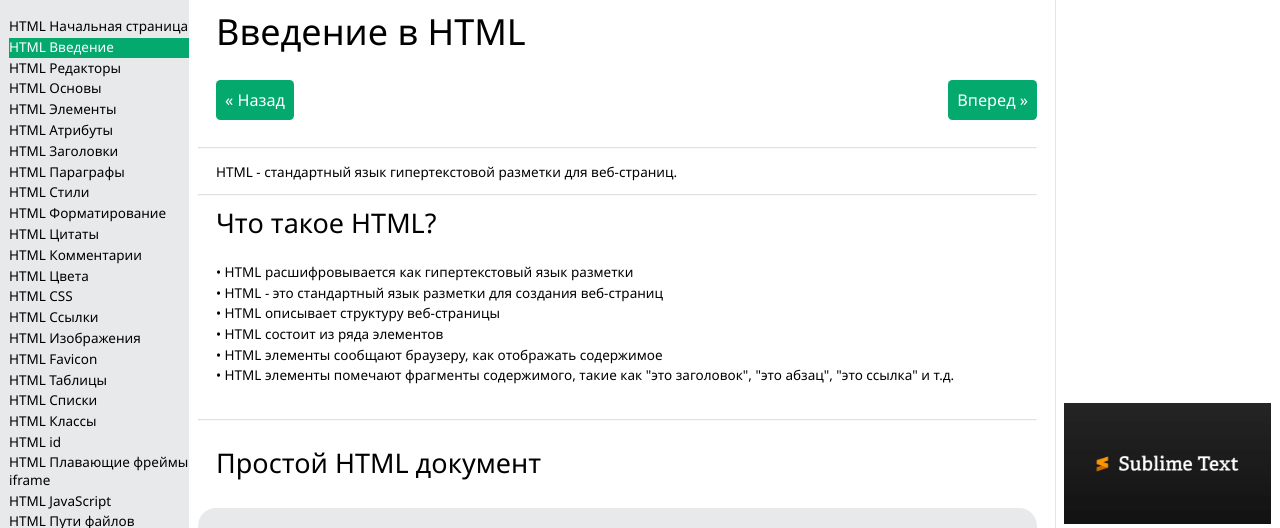
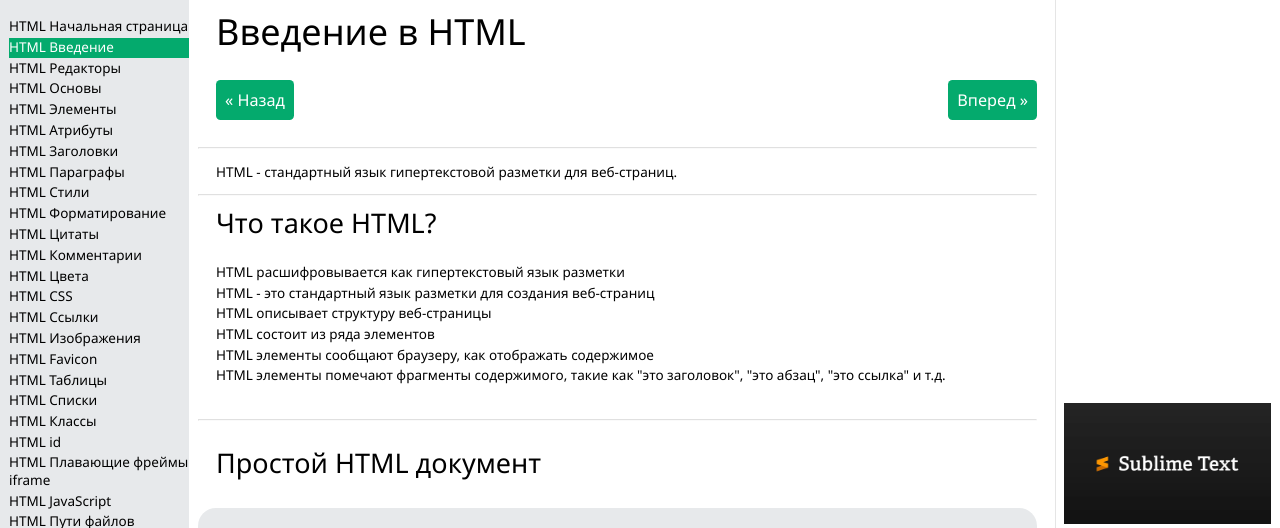
Before and after one commit to aminovOV/webdevschool, a plain HTML site: page html-introduction.html in a window 1280 px wide. Shown: the part 83-611 px from the top of the page. Drawn offline with Linux system fonts and the light colour scheme; a script that the page names is missing.

Commit message:
Update html-introduction.html

```diff
--- a/html-introduction.html
+++ b/html-introduction.html
@@ -124,12 +124,12 @@
 			<div class="what-is-html">
 				<h2 class="h2">Что такое HTML?</h2>
 				<br>
-				<p class="standart-paragraph">&bull; HTML расшифровывается как гипертекстовый язык разметки</p>
-				<p class="standart-paragraph">&bull; HTML - это стандартный язык разметки для создания веб-страниц</p>
-				<p class="standart-paragraph">&bull; HTML описывает структуру веб-страницы</p>
-				<p class="standart-paragraph">&bull; HTML состоит из ряда элементов</p>
-				<p class="standart-paragraph">&bull; HTML элементы сообщают браузеру, как отображать содержимое</p>
-				<p class="standart-paragraph">&bull; HTML элементы помечают фрагменты содержимого, такие как "это заголовок", "это абзац", "это ссылка" и т.д.</p>
+				<p class="standart-paragraph">HTML расшифровывается как гипертекстовый язык разметки</p>
+				<p class="standart-paragraph">HTML - это стандартный язык разметки для создания веб-страниц</p>
+				<p class="standart-paragraph">HTML описывает структуру веб-страницы</p>
+				<p class="standart-paragraph">HTML состоит из ряда элементов</p>
+				<p class="standart-paragraph">HTML элементы сообщают браузеру, как отображать содержимое</p>
+				<p class="standart-paragraph">HTML элементы помечают фрагменты содержимого, такие как "это заголовок", "это абзац", "это ссылка" и т.д.</p>
 			</div>
 				<br><hr>
 			<div class="easy-learning">
```
